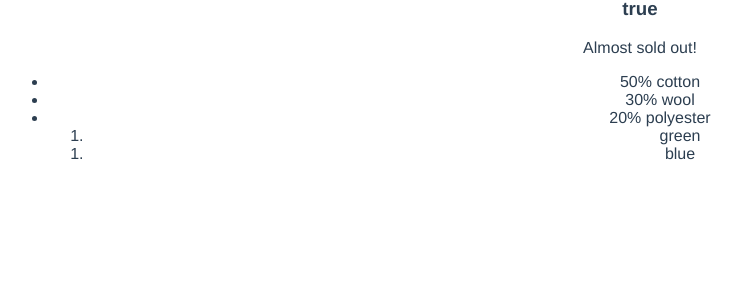
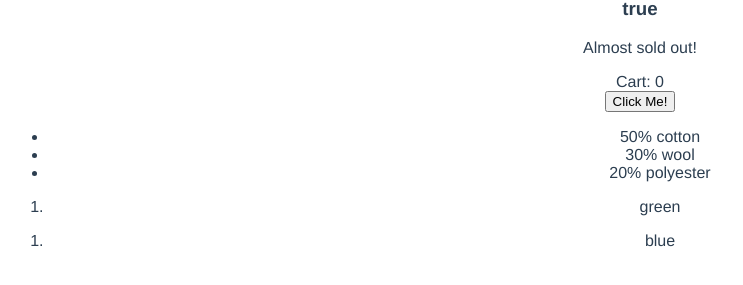
Before and after one commit to tjcchen/vue3-typescript-proj, a Vue app: page / in a window 1280 px wide. Shown: the part 307-592 px from the top of the page, without its empty margins (0-743 px from the left). Built offline with nearby package versions, Linux system fonts and the light colour scheme.

Commit message:
feat: event handling

```diff
--- a/src/App.vue
+++ b/src/App.vue
@@ -1,25 +1,24 @@
 <template>
   <img :alt="alt" v-bind:src="image" class="image">
-  <p>{{ product }}</p>
-  <p>I love {{ product }}</p>
-  <p>{{ getValue() }}</p>
+  <p @mouseover="onMouseOver(1)">{{ product }}</p>
+  <p @mouseover="onMouseOver(2)">I love {{ product }}</p>
+  <p @mouseover="onMouseOver(3)">{{ getValue() }}</p>
   <h3>{{ firstName + ' ' + lastName }}</h3>
   <h3>{{ clicked ? true : false }}</h3>
   <p v-if="inventory > 10">In Stock</p>
   <p v-else-if="inventory <= 10 && inventory > 0">Almost sold out!</p>
   <p v-else>Out of Stock</p>
   <p v-show="inStock">Shown</p>
+  <div>Cart: {{ cart }}</div>
+  <button @click="addToCart">Click Me!</button>
   <ul>
-    <li
-      v-for="(detail, index) in details"
-      :key="index"
-    >
+    <li v-for="(detail, index) in details" :key="index">
       {{ detail }}
     </li>
-    <ol v-for="variant in variants" :key="variant.id">
-      <li>{{ variant.color }}</li>
-    </ol>
   </ul>
+  <ol v-for="variant in variants" :key="variant.id">
+    <li>{{ variant.color }}</li>
+  </ol>
 </template>
 
 <script lang="ts">
@@ -44,7 +43,8 @@ export default defineComponent({
       variants: [
         { id: 1234, color: 'green' },
         { id: 5678, color: 'blue' }
-      ]
+      ],
+      cart: 0
     };
   },
   mounted() {
@@ -53,6 +53,12 @@ export default defineComponent({
   methods: {
     getValue() {
       return 'vue3 + typescript';
+    },
+    addToCart() {
+      this.cart++;
+    },
+    onMouseOver(number: number) {
+      console.log(number);
     }
   },
 });
```
